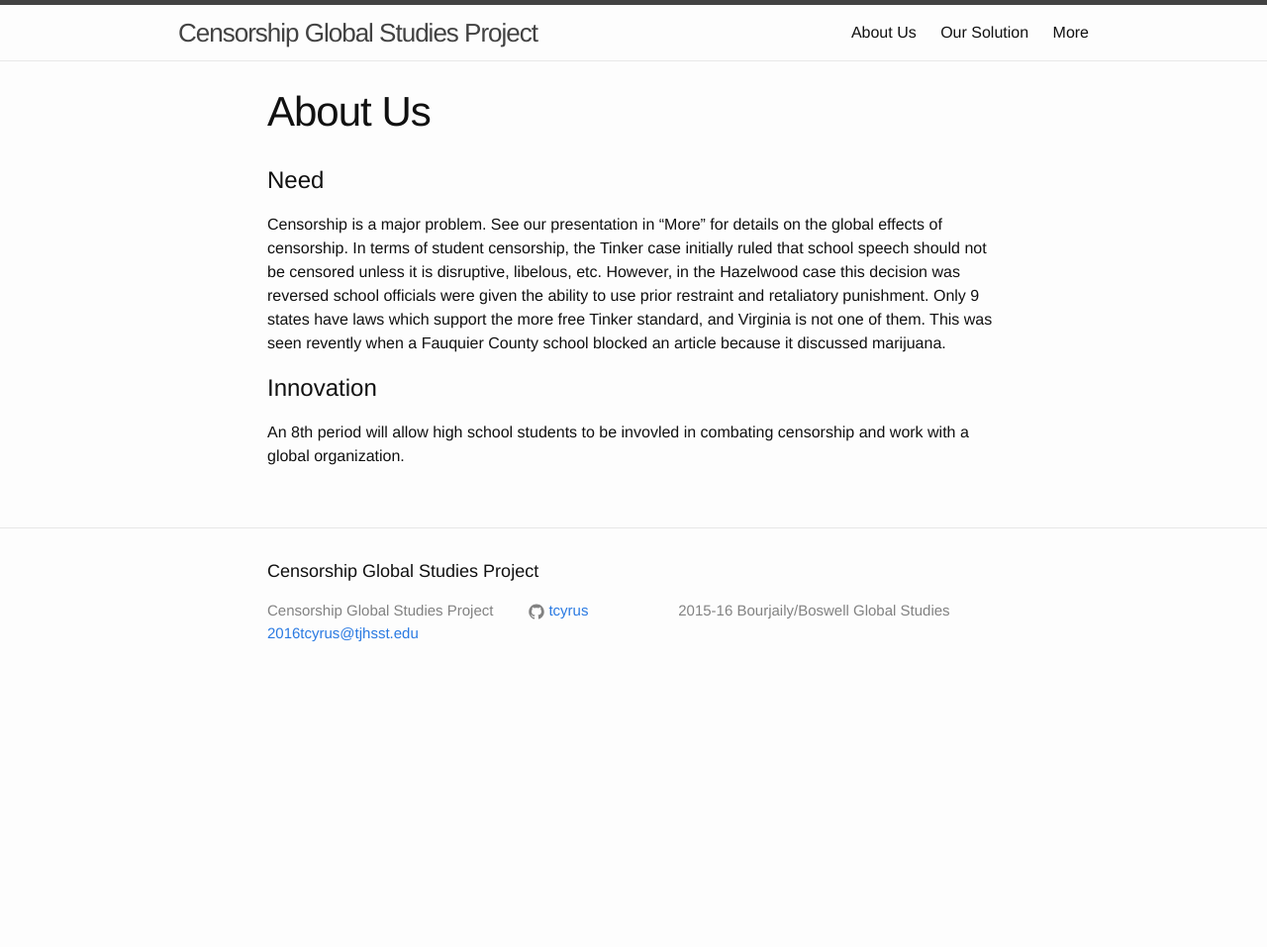
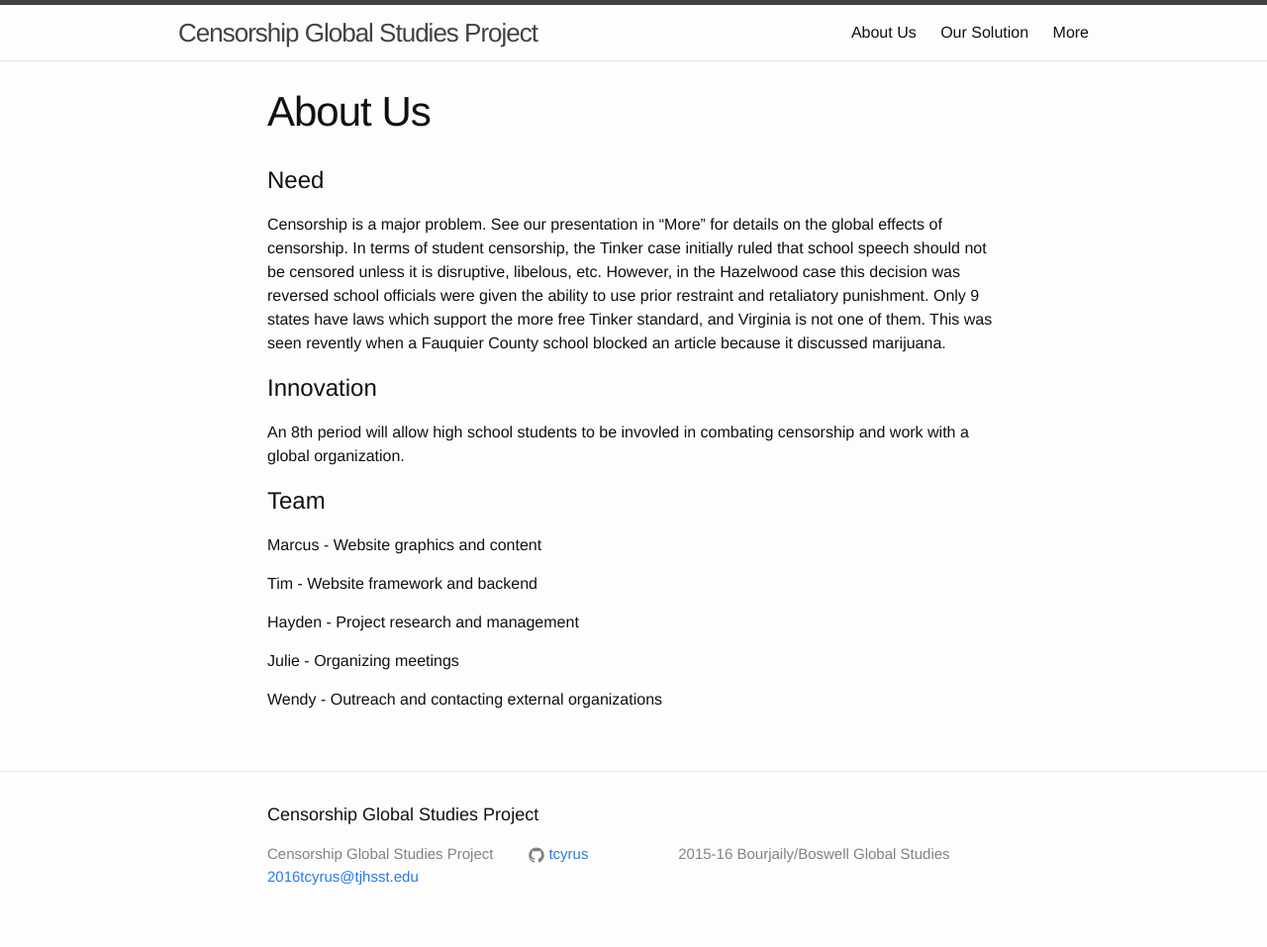
Before and after one commit to tcyrus/global-studies, a Jekyll site: the page built from 01_aboutus.md, in a window 1280 px wide. Shown: the whole page at 99% size. Built offline with Jekyll 4.4.1, drawn with Linux system fonts in a browser that asks for light colours; before the commit the page ends 900 px from its top, so only the background shows below that.

Commit message:
Update 01_aboutus.md

```diff
--- a/01_aboutus.md
+++ b/01_aboutus.md
@@ -18,3 +18,15 @@
 
 An 8th period will allow high school students to be invovled in combating censorship and work with a global organization.
 <!--How is your approach different or unique?-->
+
+# Team
+
+Marcus - Website graphics and content
+
+Tim - Website framework and backend
+
+Hayden - Project research and management
+
+Julie - Organizing meetings
+
+Wendy - Outreach and contacting external organizations
```
